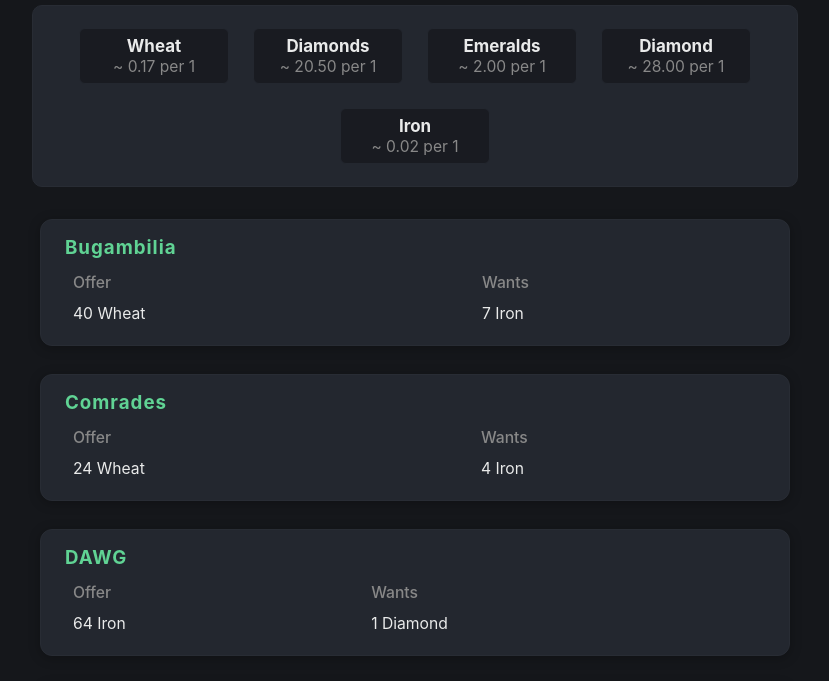
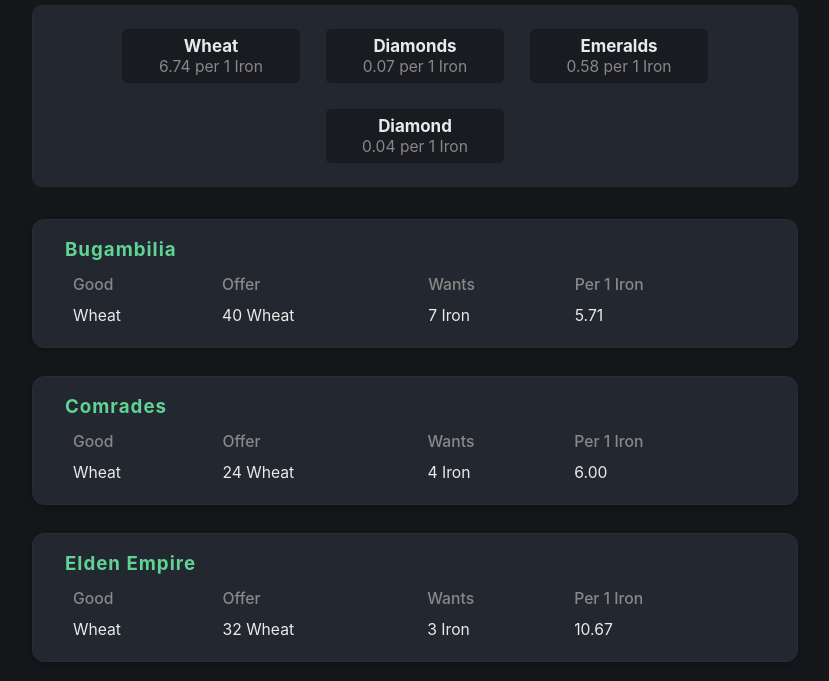
Before and after one commit to kzoulet/kzoulet.github.io, a plain HTML site: page index.html in a window 1280 px wide. Shown: the part 66-747 px from the top of the page, without its empty margins (225-1054 px from the left). Drawn offline with Linux system fonts and the light colour scheme.

Commit message:
Add files via upload

```diff
--- a/index.html
+++ b/index.html
@@ -28,13 +28,15 @@
       letter-spacing: 1px;
       color: var(--accent);
     }
-    .avg-prices {
+    .avg-prices, .nation-section {
       margin: 0 auto 32px auto;
       max-width: 700px;
       background: var(--card);
       border-radius: 10px;
       padding: 18px 32px;
       border: 1px solid var(--border);
+    }
+    .avg-prices {
       display: flex;
       flex-wrap: wrap;
       justify-content: center;
@@ -48,17 +50,14 @@
       padding: 7px 14px;
       border: 1px solid #23272f;
       margin: 4px;
-      min-width: 120px;
+      min-width: 150px;
       text-align: center;
     }
     .nation-section {
-      margin: 0 auto 28px auto;
-      max-width: 700px;
-      background: var(--card);
       border-radius: 12px;
-      padding: 16px 24px 10px 24px;
-      border: 1px solid var(--border);
       box-shadow: 0 2px 12px #0004;
+      margin-bottom: 28px;
+      padding-bottom: 10px;
     }
     .nation-title {
       color: var(--accent);
@@ -94,7 +93,7 @@
         padding: 10px;
         max-width: 97vw;
       }
-      .avg-item { min-width: 90px; }
+      .avg-item { min-width: 110px; }
     }
   </style>
 </head>
@@ -104,11 +103,10 @@
   <div id="offers"></div>
 
   <script>
-    // Load offers.json via fetch
-    fetch('offers.json')
-      .then(response => response.json())
-      .then(data => {
-        const offers = data.offers;
+    // Utility: Only keep offers where "want.good" is "Iron"
+    function filterIronOnly(offers) {
+      return offers.filter(o => o.want.good.toLowerCase() === "iron");
+    }
 
     // Collect goods for averages
     function collectGoods(offers) {
@@ -120,30 +118,28 @@
       return goods;
     }
 
-        // Calculate average price of 1 unit of each good (in Iron if possible)
+    // Calculate average: "how many of each good per 1 Iron"
     function calcAverages(goods) {
       const avgs = {};
       Object.entries(goods).forEach(([good, arr]) => {
-            let prices = arr
-              .filter(x => x.want.good.toLowerCase() === 'iron')
-              .map(x => x.want.amount / x.offer.amount);
-            if (prices.length === 0) {
-              prices = arr.map(x => x.want.amount / x.offer.amount);
+        // Only offers where want.good is Iron
+        let ratios = arr.map(x => x.offer.amount / x.want.amount);
+        if (ratios.length > 0) {
+          avgs[good] = (ratios.reduce((a, b) => a + b, 0) / ratios.length).toFixed(2);
         }
-            avgs[good] = (prices.reduce((a,b) => a+b,0) / prices.length).toFixed(2);
       });
       return avgs;
     }
 
-        // Render average prices
+    // Render average prices at top
     function renderAverages(avgs) {
       const el = document.getElementById('avg-prices');
       el.innerHTML = Object.entries(avgs).map(
-            ([good, avg]) => `<div class="avg-item"><b>${good}</b><br><span style="color:var(--muted);font-size:0.92em">~ ${avg} per 1</span></div>`
+        ([good, avg]) => `<div class="avg-item"><b>${good}</b><br><span style="color:var(--muted);font-size:0.92em">${avg} per 1 Iron</span></div>`
       ).join('');
     }
 
-        // Render nations (sorted alphabetically)
+    // Render nations (alphabetically), and per-nation offers: "X per 1 Iron"
     function renderOffersByNation(offers) {
       // Group by nation
       const nations = {};
@@ -161,15 +157,18 @@
         sec.className = 'nation-section';
         sec.innerHTML = `<div class="nation-title">${nation}</div>
           <table class="offer-table">
-                <thead><tr><th>Offer</th><th>Wants</th></tr></thead>
+            <thead><tr><th>Good</th><th>Offer</th><th>Wants</th><th>Per 1 Iron</th></tr></thead>
             <tbody>
             ${
-                  nationOffers.map(o =>
-                    `<tr>
+              nationOffers.map(o => {
+                const perIron = (o.offer.amount / o.want.amount).toFixed(2);
+                return `<tr>
+                  <td>${o.offer.good}</td>
                   <td>${o.offer.amount} ${o.offer.good}</td>
-                      <td>${o.want.amount} ${o.want.good}</td>
-                    </tr>`
-                  ).join('')
+                  <td>${o.want.amount} Iron</td>
+                  <td>${perIron}</td>
+                </tr>`;
+              }).join('')
             }
             </tbody>
           </table>
@@ -179,10 +178,17 @@
     }
 
     // MAIN
-        const goods = collectGoods(offers);
+    fetch('offers.json')
+      .then(response => response.json())
+      .then(data => {
+        const offersIron = filterIronOnly(data.offers);
+
+        // Collect and average
+        const goods = collectGoods(offersIron);
         const avgs = calcAverages(goods);
+
         renderAverages(avgs);
-        renderOffersByNation(offers);
+        renderOffersByNation(offersIron);
       })
       .catch(err => {
         document.getElementById('avg-prices').innerHTML = '<span style="color:#f44">Error loading data.</span>';
--- a/offers.json
+++ b/offers.json
@@ -3,8 +3,8 @@
     { "nation": "NEIPA", "offer": { "amount": 30, "good": "Wheat" }, "want": { "amount": 5, "good": "Iron" } },
     { "nation": "IronFang", "offer": { "amount": 2, "good": "Diamonds" }, "want": { "amount": 64, "good": "Iron" } },
     { "nation": "Moss Monk", "offer": { "amount": 64, "good": "Wheat" }, "want": { "amount": 12, "good": "Iron" } },
-    { "nation": "Zarapicoo", "offer": { "amount": 10, "good": "Emeralds" }, "want": { "amount": 15, "good": "Diamonds" } },
-    { "nation": "Elden Empire", "offer": { "amount": 32, "good": "Wheat" }, "want": { "amount": 3, "good": "Emeralds" } },
+    { "nation": "Zarapicoo", "offer": { "amount": 10, "good": "Emeralds" }, "want": { "amount": 15, "good": "Iron" } },
+    { "nation": "Elden Empire", "offer": { "amount": 32, "good": "Wheat" }, "want": { "amount": 3, "good": "Iron" } },
     { "nation": "PAX IMPERII", "offer": { "amount": 1, "good": "Diamond" }, "want": { "amount": 28, "good": "Iron" } },
     { "nation": "DAWG", "offer": { "amount": 64, "good": "Iron" }, "want": { "amount": 1, "good": "Diamond" } },
     { "nation": "Bugambilia", "offer": { "amount": 40, "good": "Wheat" }, "want": { "amount": 7, "good": "Iron" } },
```
Lines whose indentation alone changed are shown as unchanged.
